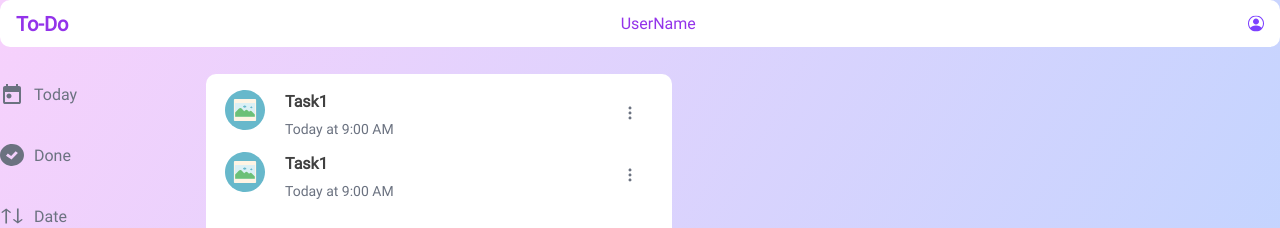
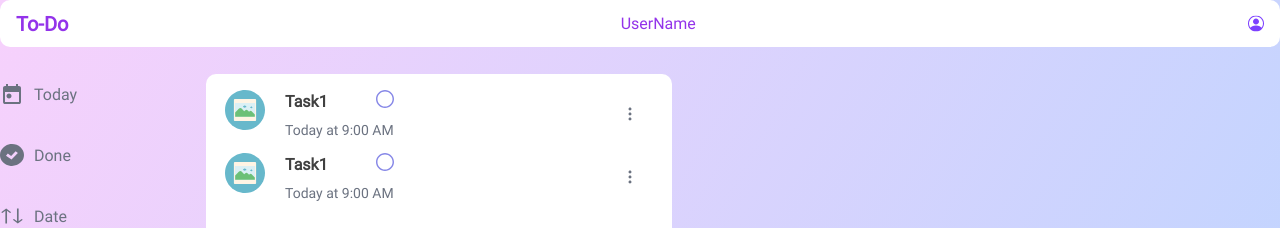
Before and after one commit to tinamilk/todo_v2, a React (Create React App) app: page / in a window 1280 px wide. Shown: the top 228 px of the page. Built offline with nearby package versions, Linux system fonts and the light colour scheme.

Commit message:
Create checkboxes

```diff
--- a/src/assets/Icons.tsx
+++ b/src/assets/Icons.tsx
@@ -46,7 +46,7 @@ export const DefaultTaskImg = ({ ...props }: React.SVGProps<SVGSVGElement>) => (
     fill="none"
     xmlns="http://www.w3.org/2000/svg"
   >
-    <g clip-path="url(#clip0_105_30)">
+    <g clipPath="url(#clip0_105_30)">
       <path
         d="M20 40.0001C31.0458 40.0001 40.0001 31.0458 40.0001 20C40.0001 8.95432 31.0458 0 20 0C8.95432 0 0 8.95432 0 20C0 31.0458 8.95432 40.0001 20 40.0001Z"
         fill="#67B8CB"
@@ -125,14 +125,14 @@ export const UserIcon = ({ ...props }: React.SVGProps<SVGSVGElement>) => (
     fill="none"
     xmlns="http://www.w3.org/2000/svg"
   >
-    <g clip-path="url(#clip0_1_10)">
+    <g clipPath="url(#clip0_1_10)">
       <path
         d="M11 6.5C11 7.29565 10.6839 8.05871 10.1213 8.62132C9.55871 9.18393 8.79565 9.5 8 9.5C7.20435 9.5 6.44129 9.18393 5.87868 8.62132C5.31607 8.05871 5 7.29565 5 6.5C5 5.70435 5.31607 4.94129 5.87868 4.37868C6.44129 3.81607 7.20435 3.5 8 3.5C8.79565 3.5 9.55871 3.81607 10.1213 4.37868C10.6839 4.94129 11 5.70435 11 6.5Z"
         fill="#7D40FF"
       />
       <path
-        fill-rule="evenodd"
-        clip-rule="evenodd"
+        fillRule="evenodd"
+        clipRule="evenodd"
         d="M0 8.5C0 6.37827 0.842855 4.34344 2.34315 2.84315C3.84344 1.34285 5.87827 0.5 8 0.5C10.1217 0.5 12.1566 1.34285 13.6569 2.84315C15.1571 4.34344 16 6.37827 16 8.5C16 10.6217 15.1571 12.6566 13.6569 14.1569C12.1566 15.6571 10.1217 16.5 8 16.5C5.87827 16.5 3.84344 15.6571 2.34315 14.1569C0.842855 12.6566 0 10.6217 0 8.5V8.5ZM8 1.5C6.68178 1.50007 5.39037 1.87236 4.2744 2.57403C3.15844 3.27569 2.26328 4.27821 1.69196 5.46619C1.12065 6.65418 0.896386 7.97934 1.045 9.28916C1.19361 10.599 1.70905 11.8402 2.532 12.87C3.242 11.726 4.805 10.5 8 10.5C11.195 10.5 12.757 11.725 13.468 12.87C14.2909 11.8402 14.8064 10.599 14.955 9.28916C15.1036 7.97934 14.8794 6.65418 14.308 5.46619C13.7367 4.27821 12.8416 3.27569 11.7256 2.57403C10.6096 1.87236 9.31822 1.50007 8 1.5V1.5Z"
         fill="#7D40FF"
       />
@@ -217,3 +217,46 @@ export const DeleteIcon = ({ ...props }: React.SVGProps<SVGSVGElement>) => (
     />
   </svg>
 );
+
+export const Unchecked = ({ ...props }: React.SVGProps<SVGSVGElement>) => (
+  <svg
+    width="18"
+    height="18"
+    viewBox="0 0 18 18"
+    fill="none"
+    xmlns="http://www.w3.org/2000/svg"
+  >
+    <path
+      d="M9 0C4.03741 0 0 4.03741 0 9C0 13.9626 4.03741 18 9 18C13.9626 18 18 13.9626 18 9C17.9997 4.03741 13.9626 0 9 0ZM9 16.5494C4.8372 16.5494 1.45061 13.1628 1.45061 8.99968C1.45061 4.83688 4.8372 1.45029 9 1.45029C13.1628 1.45029 16.5494 4.8372 16.5494 9C16.5494 13.1628 13.1628 16.5494 9 16.5494Z"
+      fill="#8687E7"
+    />
+  </svg>
+);
+
+export const CheckedCheckbox = ({
+  ...props
+}: React.SVGProps<SVGSVGElement>) => (
+  <svg
+    width="18"
+    height="18"
+    viewBox="0 0 18 18"
+    fill="none"
+    xmlns="http://www.w3.org/2000/svg"
+  >
+    <g clipPath="url(#clip0_111_209)">
+      <path
+        d="M9 0C4.03741 0 0 4.03741 0 9C0 13.9626 4.03741 18 9 18C13.9626 18 18 13.9626 18 9C17.9997 4.03741 13.9626 0 9 0ZM9 16.5494C4.83721 16.5494 1.45061 13.1628 1.45061 8.99968C1.45061 4.83688 4.83721 1.45029 9 1.45029C13.1628 1.45029 16.5494 4.83721 16.5494 9C16.5494 13.1628 13.1628 16.5494 9 16.5494Z"
+        fill="#8687E7"
+      />
+      <path
+        d="M11.8689 6.13009L7.66798 10.3313L6.13077 8.79413C5.84769 8.51073 5.3885 8.51073 5.10542 8.79413C4.82202 9.07721 4.82202 9.5364 5.10542 9.81948L7.15547 11.8695C7.29701 12.0111 7.48282 12.0822 7.66831 12.0822C7.85379 12.0822 8.03928 12.0114 8.18082 11.8695L12.8946 7.15577C13.1777 6.87237 13.1777 6.41349 12.8946 6.13009C12.6112 5.84702 12.1523 5.84702 11.8689 6.13009Z"
+        fill="#8687E7"
+      />
+    </g>
+    <defs>
+      <clipPath id="clip0_111_209">
+        <rect width="18" height="18" fill="white" />
+      </clipPath>
+    </defs>
+  </svg>
+);
--- a/src/components/layout/task/Task.styled.ts
+++ b/src/components/layout/task/Task.styled.ts
@@ -21,6 +21,12 @@ export const TaskContainerWrapper = styled.div`
     display: flex;
     flex-direction: row;
     gap: 20px;
+`
+
+export const TaskTitleContainer = styled.div`
+    display: flex;
+    flex-direction: row;
+    justify-content: space-between;
 `
 
 export const TaskImage = styled.img``
@@ -80,3 +86,9 @@ export const TaskMenuItem = styled.div`
         background-color: #ddd;
     }
 `
+
+export const Checkbox = styled.button`
+    &:hover {
+        opacity: 0.8;
+    }
+`
--- a/src/components/layout/task/Task.tsx
+++ b/src/components/layout/task/Task.tsx
@@ -10,22 +10,36 @@ import {
   TaskMenuContent,
   TaskMenuItem,
   OptionsContainer,
+  TaskTitleContainer,
+  Checkbox,
 } from "./Task.styled";
 import {
   OptionsIcon,
   DefaultTaskImg,
   EditIcon,
   DeleteIcon,
+  CheckedCheckbox,
+  Unchecked,
 } from "../../../assets/Icons";
 
 export const Task = () => {
   const [isMenuOpen, setIsMenuOpen] = useState(false);
+  const [isDone, setIsDone] = useState(false);
+
+  const handleChangeIsDone = () => {
+    setIsDone(!isDone);
+  };
   return (
     <TaskWrapper>
       <TaskContainerWrapper>
         <DefaultTaskImg />
         <TaskDataWrapper>
-          <TaskName>Task1</TaskName>
+          <TaskTitleContainer>
+            <TaskName>Task1</TaskName>
+            <Checkbox onClick={handleChangeIsDone}>
+              {isDone ? <CheckedCheckbox /> : <Unchecked />}
+            </Checkbox>
+          </TaskTitleContainer>
           <TaskDate>Today at 9:00 AM</TaskDate>
         </TaskDataWrapper>
       </TaskContainerWrapper>
```
